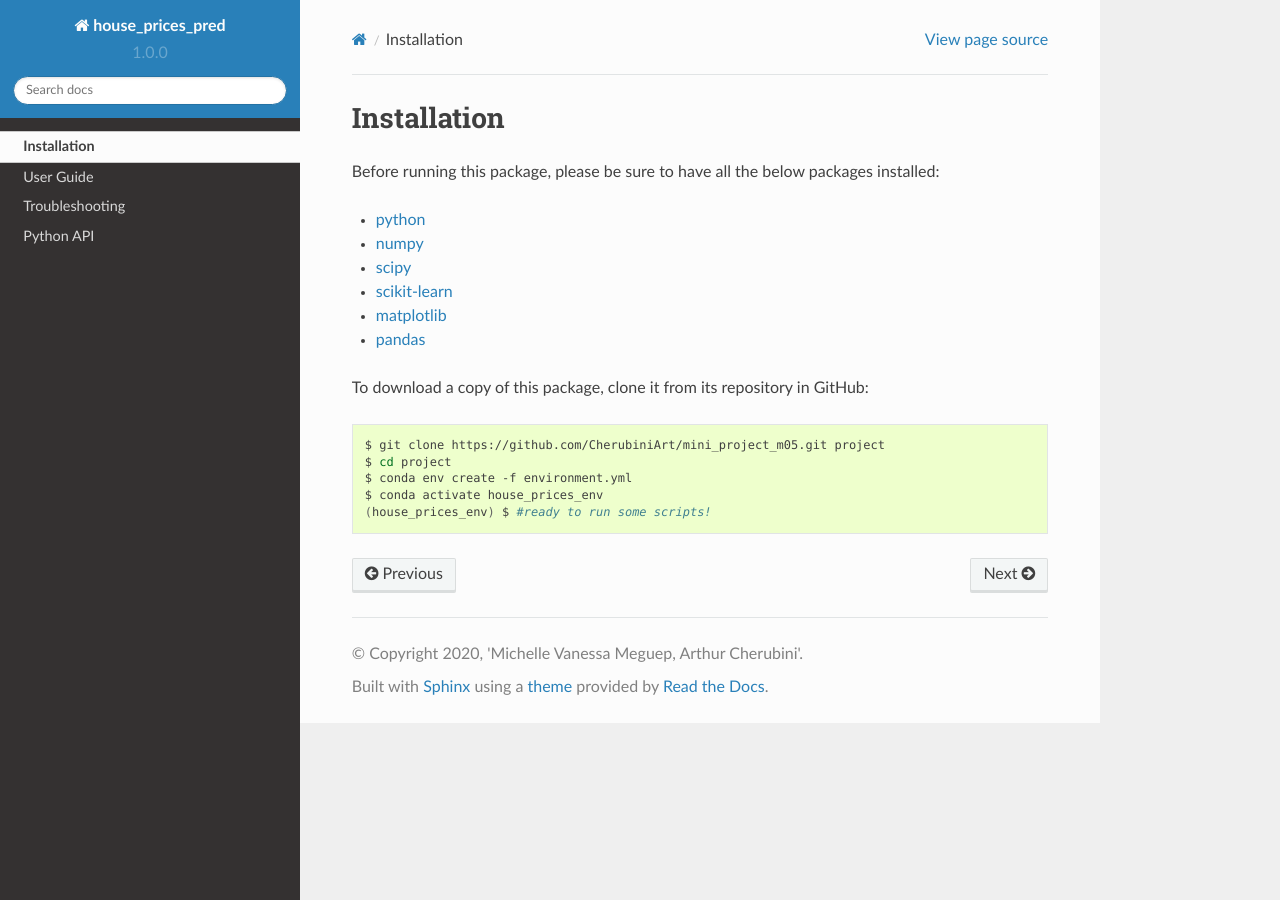
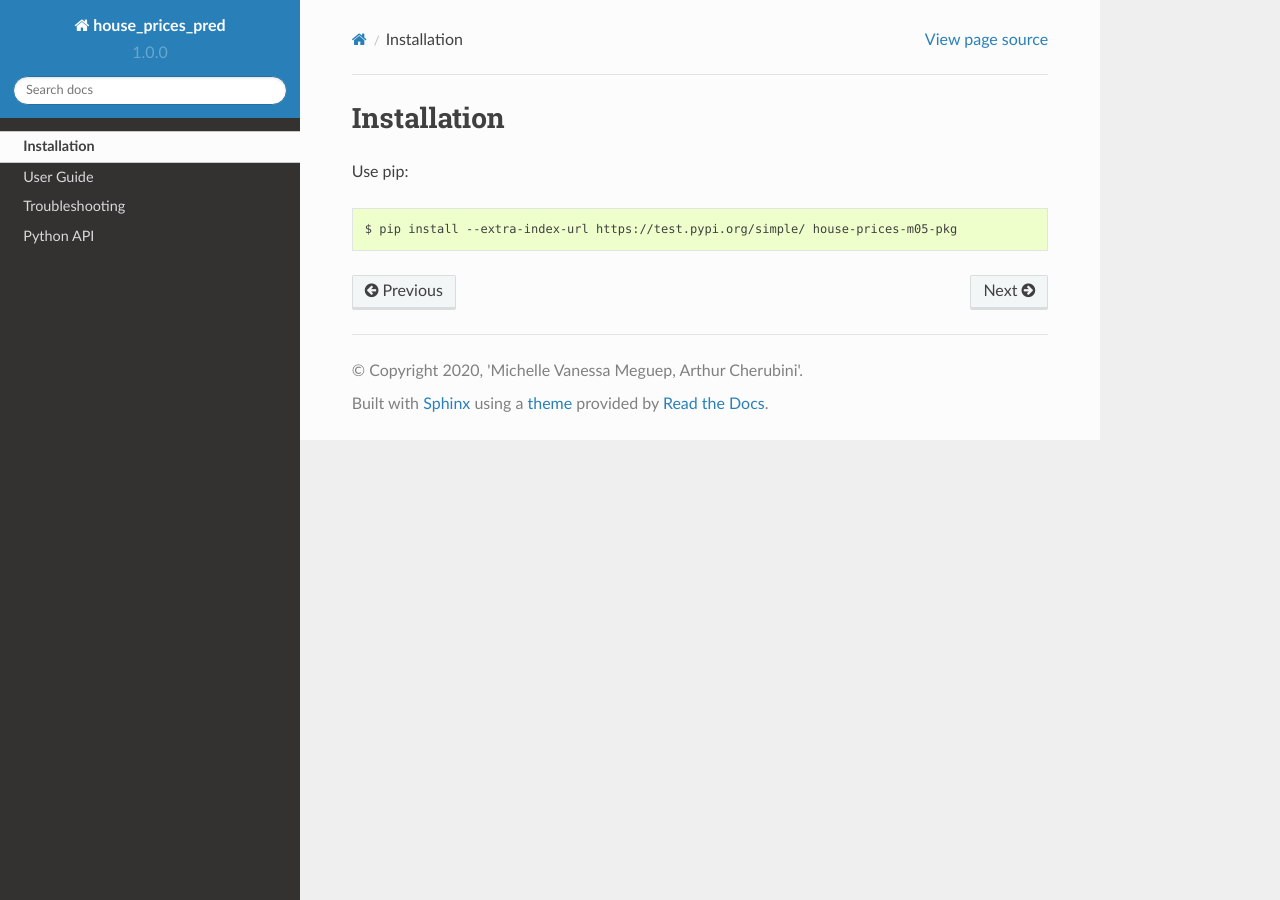
Before and after one commit to CherubiniArt/mini_project_m05, a Sphinx documentation site: the page built from doc/installation.rst, in a window 1280 px wide. Built offline with Sphinx 7.4.7 and the Read the Docs theme 2.0.0, drawn with Linux system fonts in a browser that asks for light colours.

Commit message:
Update installation.rst

```diff
--- a/doc/installation.rst
+++ b/doc/installation.rst
@@ -6,25 +6,10 @@
 Installation
 ------------
 
-Before running this package, please be sure to have all the below packages installed:
-
-
-* python_
-* numpy_
-* scipy_
-* scikit-learn_
-* matplotlib_
-* pandas_
-
-
-To download a copy of this package, clone it from its repository in GitHub:
+Use pip:
 
 .. code:: sh
 
-   $ git clone https://github.com/CherubiniArt/mini_project_m05.git project
-   $ cd project
-   $ conda env create -f environment.yml
-   $ conda activate house_prices_env
-   (house_prices_env) $ #ready to run some scripts!
+   $ pip install --extra-index-url https://test.pypi.org/simple/ house-prices-m05-pkg
 
 .. include:: links.rst
```
